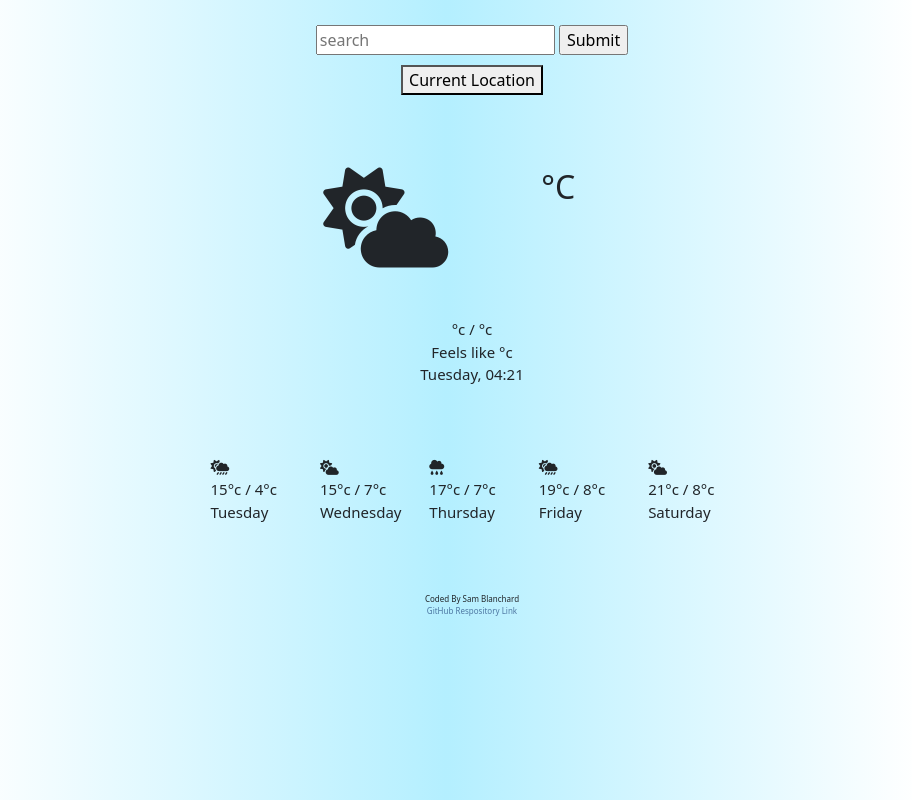
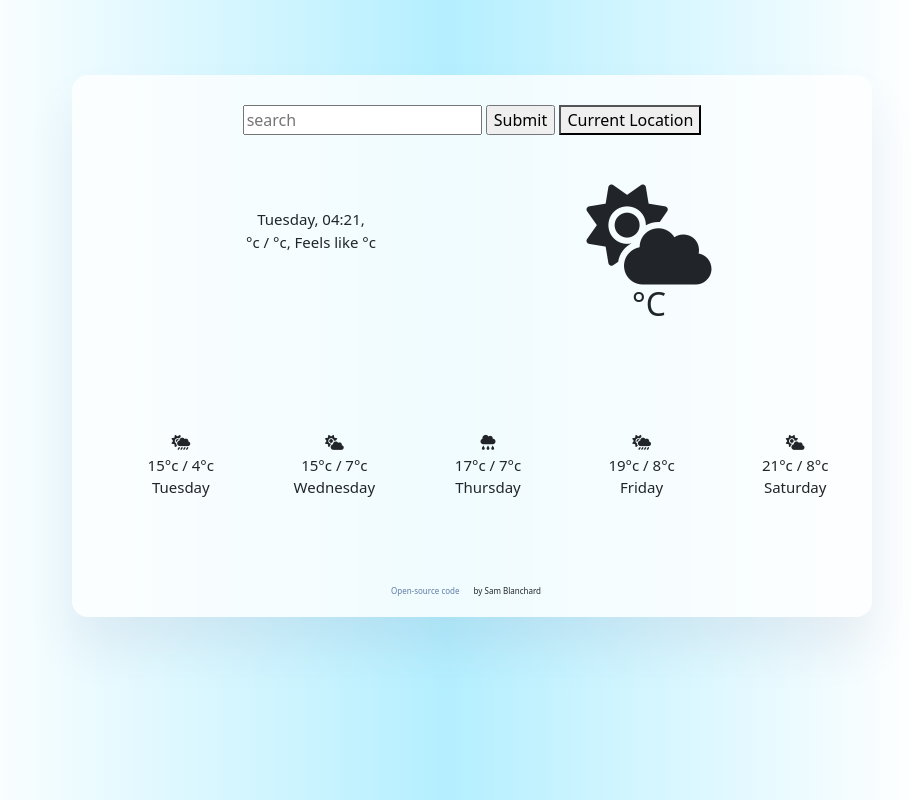
Before and after one commit to SamSerKit/weather-app, a plain HTML site: page index.html in a window 1280 px wide. Shown: the whole page, without its empty margins (168-1080 px from the left). Drawn offline with nearby package versions, Linux system fonts and the light colour scheme; no server answers.

Commit message:
HTML clean up and CSS update
Cleaned up the HTML on index.html to make it more readable. Also altered the CSS to work with the updated lay out of the HTML

```diff
--- a/index.html
+++ b/index.html
@@ -20,97 +20,76 @@
   </head>
   <body>
     <div class="container">
+      <div class="weather-app">
         <div class="row search">
           <div class="col">
             <form id="citySearch">
               <input type="search" placeholder="search" id="city-input" />
               <input type="submit" value="Submit" />
+              <button id="currentLocation">Current Location</button>
             </form>
           </div>
-      </div>
-      <div class="row search">
-        <div class="col">
-          <button id="currentLocation">Current Location</button>
-        </div>
-      </div>
-
         <div class="current-weather">
           <div class="row">
             <div class="col">
               <h1 class="cityName" id="cityName"></h1>
+              <span class="currWeatherDetailed"><ul>
+                <li><span id="currentTime"></span>, <span id="weatherDescribed"></span></li>
+                <li><span id="todayMax"></span>°c / <span id="todayMin"></span>°c, <span>Feels like <span id="feelsLike"></span>°c</span></li>
+              </ul>
+              </span>
             </div>
-        </div>
-        <div class="row">
-          <div class="col-4"></div>
-          <div class="col-2"><i class="fas fa-cloud-sun current-icon"></i></div>
-          <div class="col-2">
-            <h2>
-              <span id="currentTemp"></span
+            <div class="col">
+              <i class="fas fa-cloud-sun current-icon"></i><h2><span id="currentTemp"></span
                 ><!--<a href="#" id="celsius">-->°C<!--</a> |
               <a href="#" id="fahrenheit">°F</a>-->
               </h2>
             </div>
-          <div class="col-6"></div>
           </div>
           <br />
-        <div class="currWeatherDetailed">
-          <div class="row">
-            <div class="col" id="weatherDescribed"></div>
         </div>
+        <div class="forecast">
           <div class="row">
             <div class="col">
-              <span id="todayMax"></span>°c / <span id="todayMin"></span>°c
+              <ul>
+                <li><i class="fas fa-cloud-sun-rain forecast-icon"></i></li>
+                <li><span>15°c / 4°c</span></li>
+                <li><span>Tuesday</span></li>
+              </ul>
             </div>
+            <div class="col">
+              <ul>
+                <li><i class="fas fa-cloud-sun forecast-icon"></i></li>
+                <li><span>15°c / 7°c</span></li>
+                <li><span>Wednesday</span></li>
+              </ul>
             </div>
-          <div class="row">
-            <div class="col">Feels like <span id="feelsLike"></span>°c</div>
+            <div class="col">
+              <ul>
+                <li><i class="fas fa-cloud-rain forecast-icon"></i></li>
+                <li><span>17°c / 7°c</span></li>
+                <li><span>Thursday</span></li>
+              </ul>
             </div>
-          <div class="row">
-            <div class="col" id="currentTime"></div>
+            <div class="col">
+              <ul>
+                <li><i class="fas fa-cloud-sun-rain forecast-icon"></i></li>
+                <li><span>19°c / 8°c</span></li>
+                <li><span>Friday</span></li>
+              </ul>
+            </div>
+            <div class="col">
+              <ul>
+                <li><i class="fas fa-cloud-sun forecast-icon"></i></li>
+                <li><span>21°c / 8°c</span></li>
+                <li><span>Saturday</span></li>
+              </ul>
             </div>
           </div>
       </div>
-      <div class="forecast">
-        <div class="row">
-          <div class="col-3"></div>
-          <div class="col">
-            <i class="fas fa-cloud-sun-rain forecast-icon"></i>
-          </div>
-          <div class="col"><i class="fas fa-cloud-sun forecast-icon"></i></div>
-          <div class="col"><i class="fas fa-cloud-rain forecast-icon"></i></div>
-          <div class="col">
-            <i class="fas fa-cloud-sun-rain forecast-icon"></i>
-          </div>
-          <div class="col"><i class="fas fa-cloud-sun forecast-icon"></i></div>
-          <div class="col-3"></div>
-        </div>
-        <div class="row">
-          <div class="col-3"></div>
-          <div class="col">15°c / 4°c</div>
-          <div class="col">15°c / 7°c</div>
-          <div class="col">17°c / 7°c</div>
-          <div class="col">19°c / 8°c</div>
-          <div class="col">21°c / 8°c</div>
-          <div class="col-3"></div>
-        </div>
-        <div class="row">
-          <div class="col-3"></div>
-          <div class="col">Tuesday</div>
-          <div class="col">Wednesday</div>
-          <div class="col">Thursday</div>
-          <div class="col">Friday</div>
-          <div class="col">Saturday</div>
-          <div class="col-3"></div>
-        </div>
-      </div>
       <div class="row footer">
-        <div class="col">
-          Coded By Sam Blanchard
-          <br />
-          <a href="https://github.com/SamSerKit/weather-app"
-            >GitHub Respository Link</a
-          >
-        </div>
+        <a href="https://github.com/SamSerKit/weather-app">Open-source code</a>
+        by Sam Blanchard
       </div>
     </div>
     <script src="src/script.js"></script>
--- a/src/style.css
+++ b/src/style.css
@@ -8,11 +8,23 @@ body {
   );
 }
 
+li {
+  list-style: none;
+}
+
 a {
   text-decoration: none;
   color: #1f437ab0;
 }
 
+.weather-app {
+  max-width: 800px;
+  margin: 60px auto;
+  background: rgba(255, 255, 255, 0.8);
+  border-radius: 16px;
+  box-shadow: 0 30px 50px rgb(65 50 100 / 8%);
+  padding: 20px;
+}
 .search {
   display: block;
   text-align: center;
@@ -55,6 +67,7 @@ a {
 
 .footer {
   font-size: 8px;
+  display: block;
   text-align: center;
   padding-top: 50px;
 }
```
Lines whose indentation alone changed are shown as unchanged.
